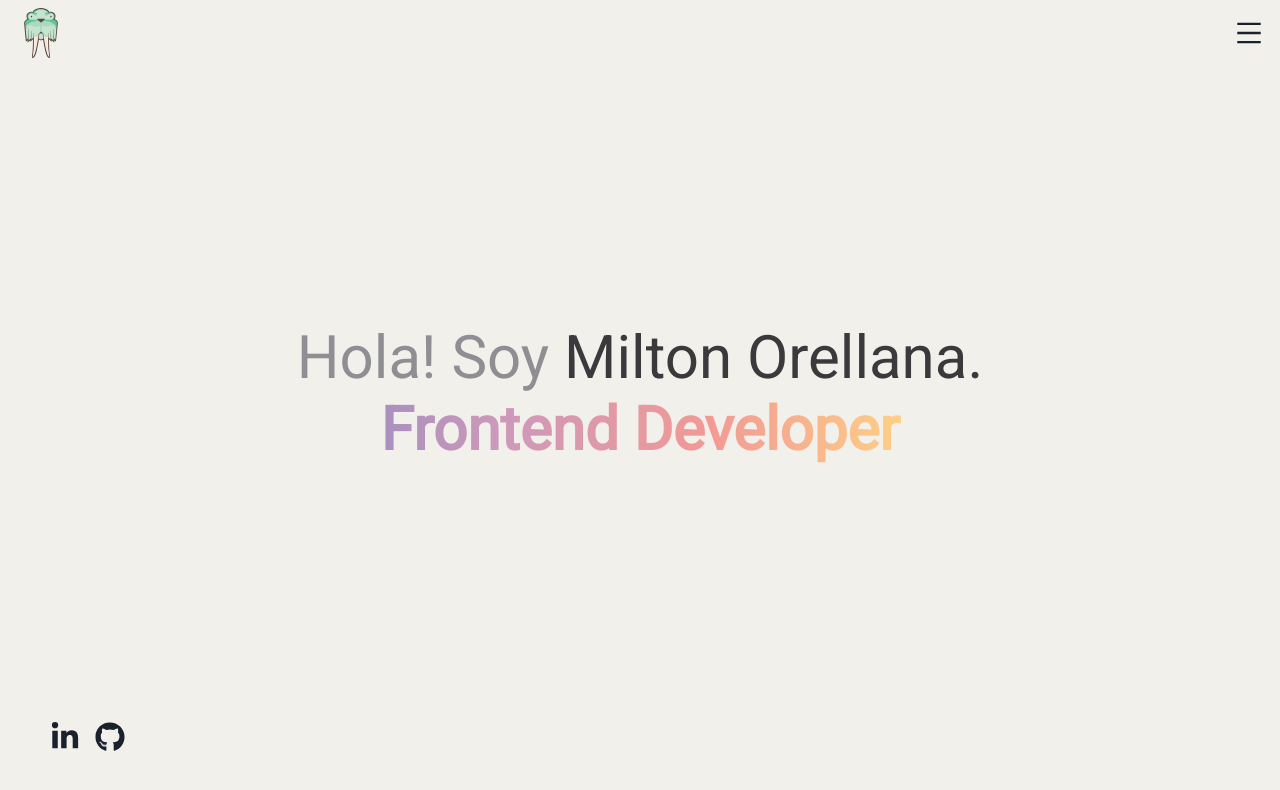
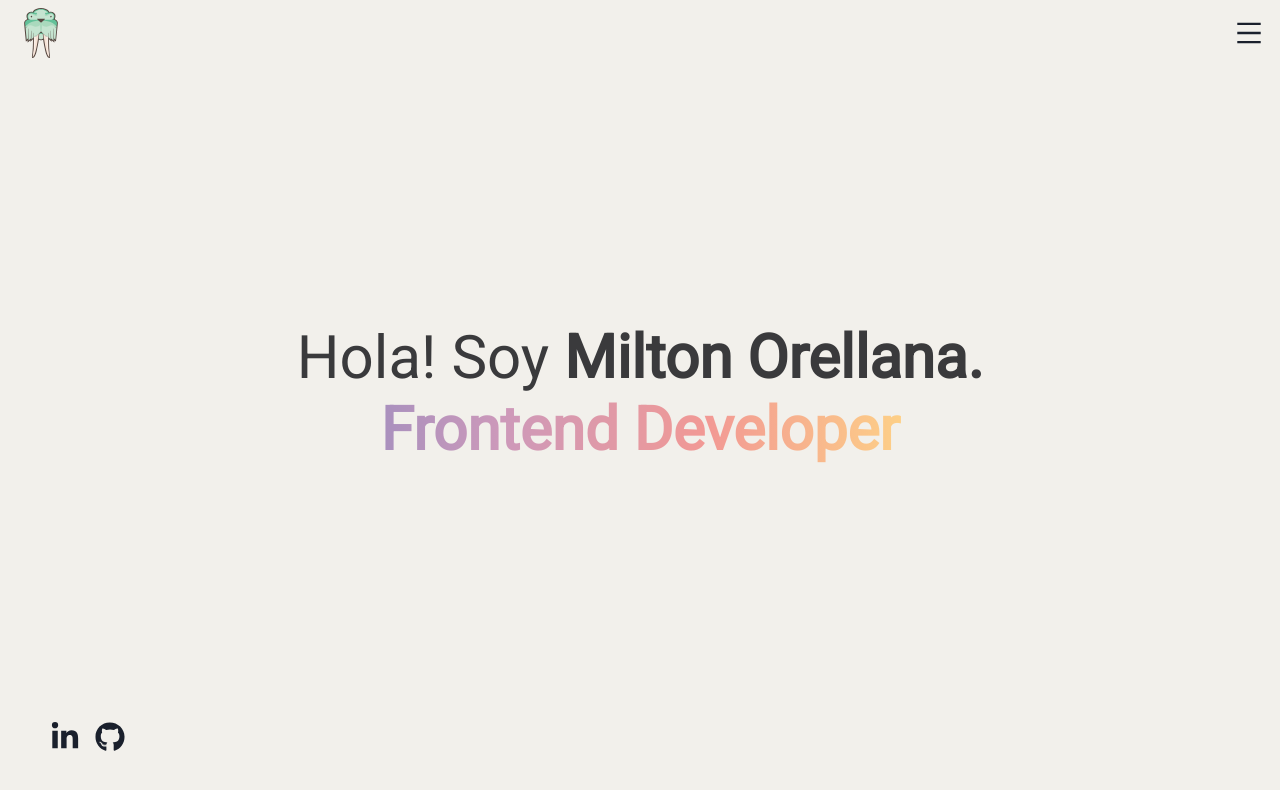
Before and after one commit to orellanamilton/Portfolio, a React (Create React App) app: page / in a window 1280 px wide. Shown: the top 790 px of the page. Built offline with nearby package versions, Linux system fonts and the light colour scheme.

Commit message:
Change color and tag

```diff
--- a/src/components/Header.js
+++ b/src/components/Header.js
@@ -5,11 +5,12 @@ export default function Header() {
   return (
     <Flex justifyContent="center" flexDir='column' textAlign="center" h={['80vh','80vh','80vh','80vh']} >
       <Heading
+      as="h1"
       fontSize={['3xl', '4xl', '6xl', '6xl']}
       fontWeight='thin'
-      color='grey.200'
+      color='grey.300'
       >
-        Hola! Soy <Text d="inline"  color='grey.300'>Milton Orellana.</Text>
+        Hola! Soy <b>Milton Orellana.</b>
       </Heading>
       <Heading
         as="h2"
```
